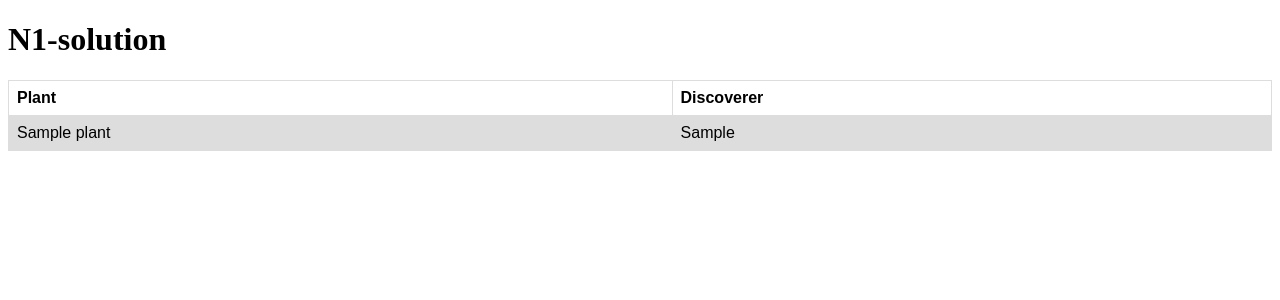
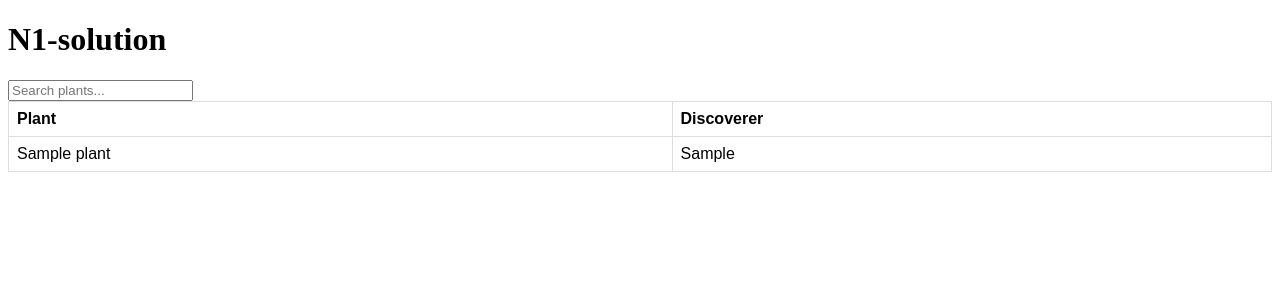
Before and after one commit to remygist/DataScaling, a Django app: page /flora/n1solution in a window 1280 px wide. Shown: the top 300 px of the page. Run offline with Django 5.2, Linux system fonts and the light colour scheme; tables that the repository leaves empty hold one stand-in row (values such as "Sample post").

Commit message:
add search function

```diff
--- /dev/null
+++ b/data_scaling/flora/static/flora/search.js
@@ -0,0 +1,35 @@
+
+function searchPlants() {
+    // Get the search term from the input field
+    let searchTerm = document.getElementById('searchInput').value;
+
+    // Display the loader (optional)
+    document.getElementById('loader').style.display = 'block';
+
+    // Perform an AJAX request
+    fetch(`/flora/search-plants/?q=${encodeURIComponent(searchTerm)}`)
+        .then(response => response.json())
+        .then(data => {
+            // Hide the loader
+            document.getElementById('loader').style.display = 'none';
+
+            // Get the table body where results will be displayed
+            let plantTableBody = document.getElementById('plantTableBody');
+
+            // Clear previous results
+            plantTableBody.innerHTML = '';
+
+            // Loop through the data and add rows to the table
+            data.plants.forEach(plant => {
+                let row = `<tr>
+                    <td>${plant.name}</td>
+                    <td>${plant.discoverer_first_name}</td>
+                </tr>`;
+                plantTableBody.innerHTML += row;
+            });
+        })
+        .catch(error => {
+            console.error('Error fetching data:', error);
+            document.getElementById('loader').style.display = 'none';
+        });
+}
--- a/data_scaling/flora/templates/flora/n1solution.html
+++ b/data_scaling/flora/templates/flora/n1solution.html
@@ -1,5 +1,5 @@
 {% extends "base.html" %}
-{% block title %}N1-problem{% endblock %}
+{% block title %}N1-solution{% endblock %}
 
 {% load static %}
 {% block styles %}
@@ -8,17 +8,27 @@
 
 {% block content %}
     <h1>N1-solution</h1>
+
+    <input type="text" id="searchInput" placeholder="Search plants..." onkeyup="searchPlants()">
+
+    <div id="loader" style="display: none;">Loading...</div>
+
     <table>
         <tr>
             <th>Plant</th>
             <th>Discoverer</th>
         </tr>
+        <tbody id="plantTableBody">
             {% for plant in plants %}
                 <tr>
                     <td>{{ plant.name }}</td>
                     <td>{{ plant.discoverer.first_name }}</td>
                 </tr>
-
             {% endfor %}
+        </tbody>
     </table>
 {% endblock %}
+
+{% block scripts %}
+ <script src="{% static 'flora/search.js'%}"></script>
+{%endblock%}
--- a/data_scaling/flora/urls.py
+++ b/data_scaling/flora/urls.py
@@ -9,4 +9,5 @@
     path("pagination",views.pagination, name="pagination"),
     path("infinite-scroll/", views.infinite_scroll_view, name="infinite_scroll"),
     path("infinite-scroll-data/", views.infinite_scroll_plants, name="infinite_scroll_data"),
+    path('search-plants/', views.search_plants, name='search-plants'),
 ]
--- a/data_scaling/flora/views.py
+++ b/data_scaling/flora/views.py
@@ -3,6 +3,7 @@
 from django.core.paginator import Paginator
 from django.core.cache import cache
 from .models import Plant, Discoverer
+from django.db.models import Q
 
 
 # Create your views here.
@@ -10,20 +11,15 @@
     return render(request, "flora/index.html")
 
 def n1problem(request):
-    # Try to get the cached data
     plants = cache.get('all_plants')
 
     if not plants:
-        # If cache is empty, perform the query
-        plants = Plant.objects.all()  # Query to fetch the plants
+        plants = Plant.objects.all()
 
-        # Cache the result for 15 minutes (900 seconds)
         cache.set('all_plants', plants, timeout=900)
-
-        print("Cache MISS - Data has been cached.")  # For debugging purposes
-
+        print("Cache MISS - Data has been cached.")
     else:
-        print("Cache HIT - Data retrieved from cache.")  # For debugging purposes
+        print("Cache HIT - Data retrieved from cache.")
 
     context = {
         "plants": plants
@@ -50,19 +46,39 @@
     return render(request, "flora/infinite_scroll.html")
 
 def infinite_scroll_plants(request):
-    # Get the offset and limit from the query parameters (defaults to 0 and 25 if not provided)
     offset = int(request.GET.get('offset', 0))
     limit = int(request.GET.get('limit', 25))
 
-    # Fetch the next batch of plants with pagination
     plants = Plant.objects.select_related('discoverer')[offset:offset + limit]
 
-    # Prepare the response data
     data = {
         'plants': [
             {'name': plant.name, 'discoverer': plant.discoverer.first_name} for plant in plants
         ],
-        'has_more': Plant.objects.count() > offset + limit  # Indicates if there are more records
+        'has_more': Plant.objects.count() > offset + limit
     }
 
     return JsonResponse(data)
+
+
+def search_plants(request):
+    search_term = request.GET.get('q', '')
+    limit = 50  # Adjust as needed
+
+    if search_term:
+        plants = Plant.objects.filter(
+            Q(name__icontains=search_term) | Q(discoverer__first_name__icontains=search_term)
+        ).select_related('discoverer')[:limit]
+    else:
+        plants = Plant.objects.all().select_related('discoverer')[:limit]
+
+    data = {
+        "plants": [
+            {
+                "name": plant.name,
+                "discoverer_first_name": plant.discoverer.first_name
+            }
+            for plant in plants
+        ]
+    }
+    return JsonResponse(data)
```
Lines whose indentation alone changed are shown as unchanged.
